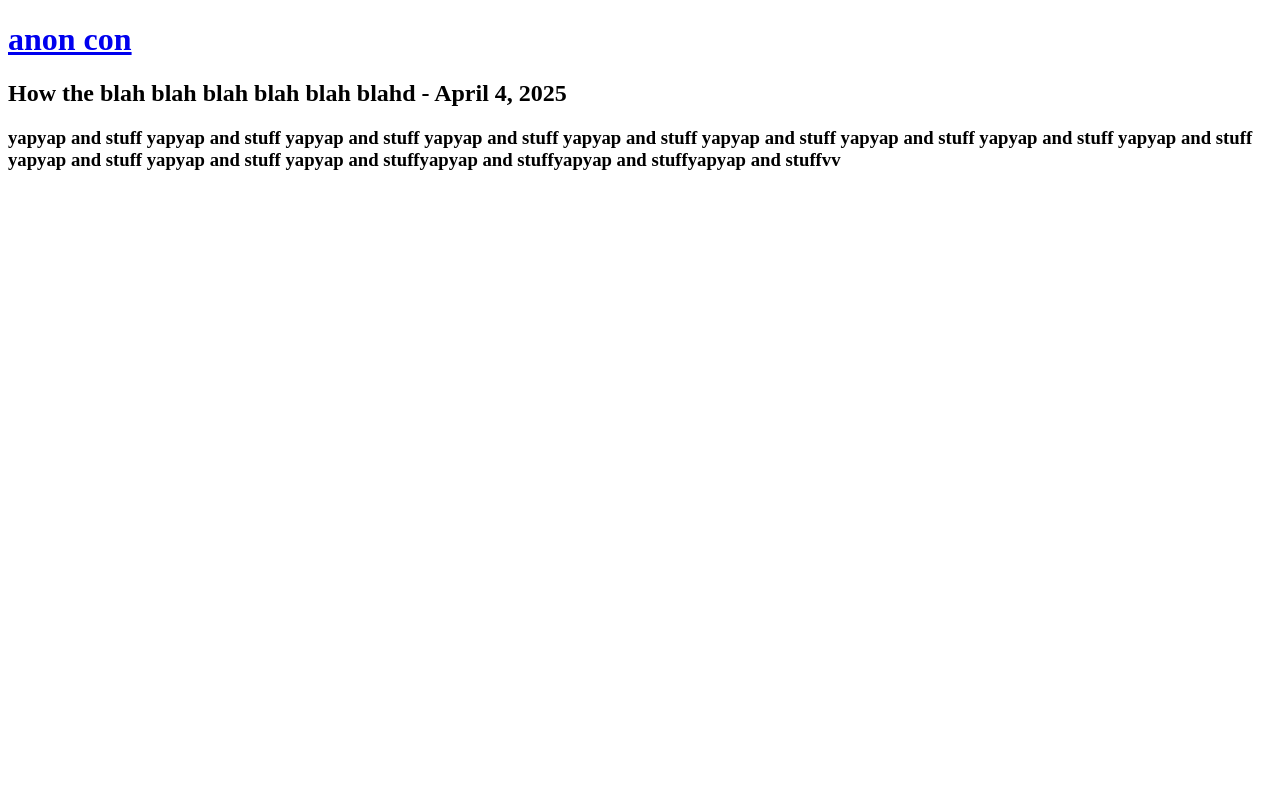
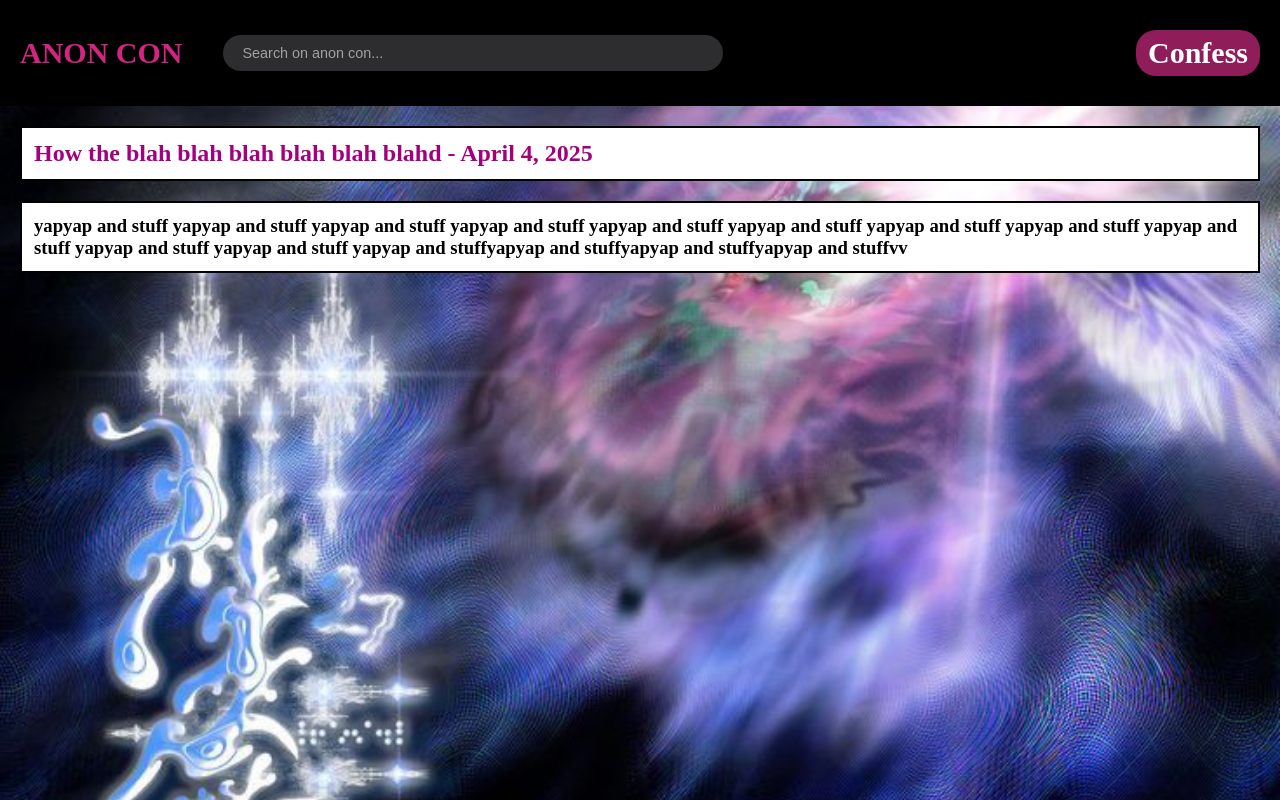
Before and after one commit to liehhh/anony-web, a Django app: page /story/1/ in a window 1280 px wide. Run offline with Django 5.2, Linux system fonts and the light colour scheme; data comes from the database, SQL or seed files in the repository; both versions use the stored data as it was after the commit.

Commit message:
general css update

```diff
--- a/anon_web/anon_web/settings.py
+++ b/anon_web/anon_web/settings.py
@@ -115,8 +115,13 @@ USE_TZ = True
 
 # Static files (CSS, JavaScript, Images)
 # https://docs.djangoproject.com/en/5.1/howto/static-files/
+import os
 
 STATIC_URL = 'static/'
+
+STATICFILES_DIRS = [
+    os.path.join(BASE_DIR, 'static'),
+]
 
 # Default primary key field type
 # https://docs.djangoproject.com/en/5.1/ref/settings/#default-auto-field
--- /dev/null
+++ b/anon_web/confess/static/confess/main.css
@@ -0,0 +1,151 @@
+
+body {
+    margin: 0;
+    background-image: url('/static/confess/images/background.jpg');
+    background-size: cover;
+    background-position: center;
+    background-repeat: repeat;
+    height: 100vh;
+}
+
+.anon-header {
+    background-color: #000000;
+    color: white;
+    padding: 10px 20px;
+    display: flex;
+    align-items: center;
+    justify-content: space-between;
+    gap: 20px;
+    position: sticky;
+    top: 0;
+    z-index: 1000;
+  }
+
+.anon-header {
+   font-weight: bold;
+   font-size: 30px;
+}
+
+  .search-bar {
+    flex-grow: 1;
+    display: flex;
+    justify-content: center;
+  }
+
+  .search-bar input {
+    width: 100%;
+    max-width: 500px;
+    padding: 10px 20px;
+    border: none;
+    border-radius: 25px;
+    background-color: #2d2d2f;
+    color: white;
+    font-size: 0.9rem;
+  }
+
+  .search-bar input::placeholder {
+    color: #a0a0a0;
+  }
+
+  .header-actions {
+    display: flex;
+    align-items: center;
+    gap: 15px;
+  }
+
+  .confess {
+    color: white !important;
+    text-decoration: none;
+    font-weight: bold;
+    padding: 6px 12px;
+    border-radius: 20px;
+    background-color: rgb(142, 29, 89);
+    transition: background-color 0.2s;
+  }
+
+  .confess:hover {
+    background-color: #e000ac;
+  }
+
+a {
+    text-decoration: none;
+    color: rgb(210, 37, 130);
+}
+
+a:visited {
+    color: rgb(142, 29, 89);
+}
+
+a:hover {
+    color: rgb(255, 88, 177);
+}
+
+.HomePosts {
+    background-color: rgba(255, 255, 255, 0.579);
+    padding-left: 20px;
+    padding-top: 20px;
+    margin: 20px;
+    border: 2px solid #1a1a1b;
+}
+
+.storydiv1 {
+    margin: 20px;
+    background-color: white;
+    color: #a4007e;
+}
+
+.storydiv1 h2 {
+    padding: 12px;
+    border: 2px solid black;
+}
+
+.storydiv2 {
+    margin: 20px;
+    background-color: white;
+}
+
+.storydiv2 h3 {
+    padding: 12px;
+    border: 2px solid black;
+}
+
+.Confess {
+    color: white;
+}
+
+form input,
+form textarea {
+  display: block;
+  width: 95%;
+  margin: 25px auto;
+  margin-left: 20px;
+  padding: 10px;
+  border: 1px solid #ccc;
+  border-radius: 5px;
+}
+
+button {
+    font-weight: bold;
+    font-size: larger;
+  background-color: rgb(142, 29, 89);
+  color: #000000;
+  border: none;
+  cursor: pointer;
+  width: 6%;
+  padding: 10px;
+  border-radius: 16px;
+  margin-left: 20px;
+}
+
+button:hover {
+    color: #2a001d;
+  background-color: rgb(167, 35, 106);
+}
+
+.searchengine {
+    padding-left: 20px;
+}
+
+.searchengine h3 {
+    color: white;
+}
--- a/anon_web/confess/templates/confess/base.html
+++ b/anon_web/confess/templates/confess/base.html
@@ -1,13 +1,28 @@
+{% load static %}
 <!DOCTYPE html>
 <html lang="en">
   <head>
     <meta charset="UTF-8">
     <meta name="viewport" content="width=device-width, initial-scale=1.0">
     <meta http-equiv="X-UA-Compatible" content="ie=edge">
+    <link rel="stylesheet" href="{% static 'confess/main.css' %}">
     <title>anon - cons</title>
   </head>
   <body>
-    <h1><a href="{% url 'confess-home' %}">anon con</a></h1>
-    {% block content %} {% endblock %}
+    <header class="anon-header">
+        <a id="mainA" href="{% url 'confess-home' %}">ANON CON</a>
+
+      <form method="GET" action="{% url 'confess-search_results' %}" class="search-bar">
+        <input type="search" name="q" placeholder="Search on anon con...">
+      </form>
+
+      <div class="header-actions">
+        <a href="{% url 'confess-create' %}" class="confess">Confess</a>
+      </div>
+    </header>
+
+  <body>
+    {% block content %}
+    {% endblock %}
   </body>
 </html>
--- a/anon_web/confess/templates/confess/story.html
+++ b/anon_web/confess/templates/confess/story.html
@@ -1,5 +1,10 @@
 {% extends "confess/base.html" %}
 {% block content %}
-<h2>{{ item.title }} - {{ item.date_posted }}</h2>
-<h3>{{ item.content }}</h3>
+{% load static %}
+<div class="storydiv1">
+    <h2>{{ item.title }} - {{ item.date_posted }}</h2>
+</div>
+<div class="storydiv2">
+    <h3>{{ item.content }}</h3>
+</div>
 {% endblock content %}
```
Also changed, not shown: anon_web/confess/templates/confess/create.html (+5 -2 lines), anon_web/confess/templates/confess/home.html (+2 -6 lines), anon_web/confess/templates/confess/search_results.html (+7 -2 lines), anon_web/confess/static/confess/images/background.jpg (added), anon_web/confess/static/confess/images/hearts.jpg (added), anon_web/db.sqlite3.
